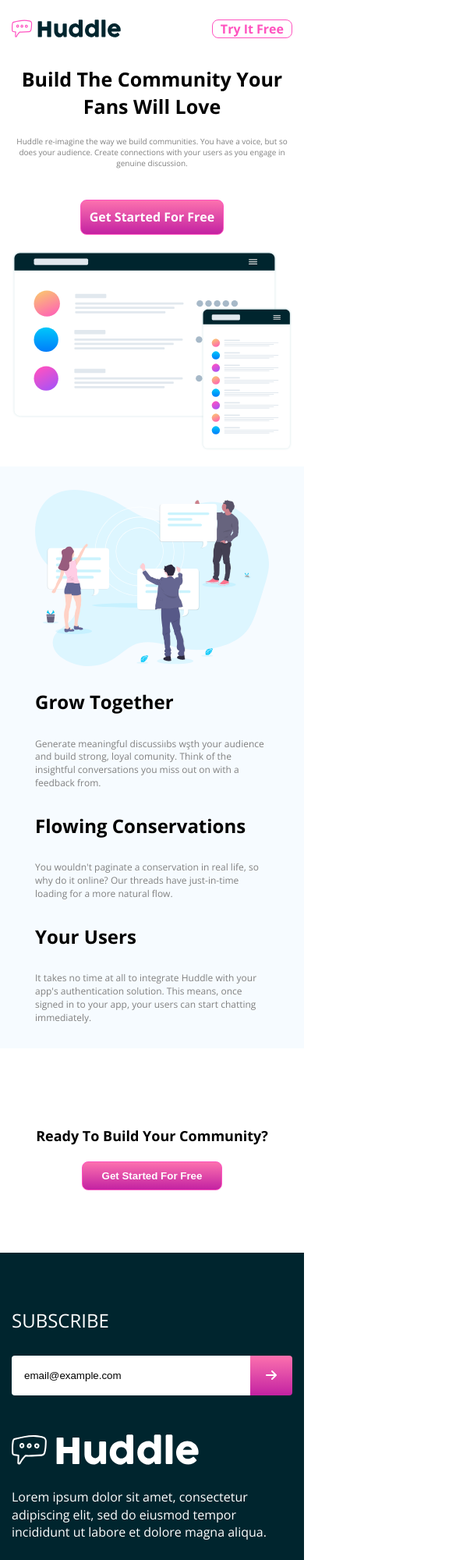
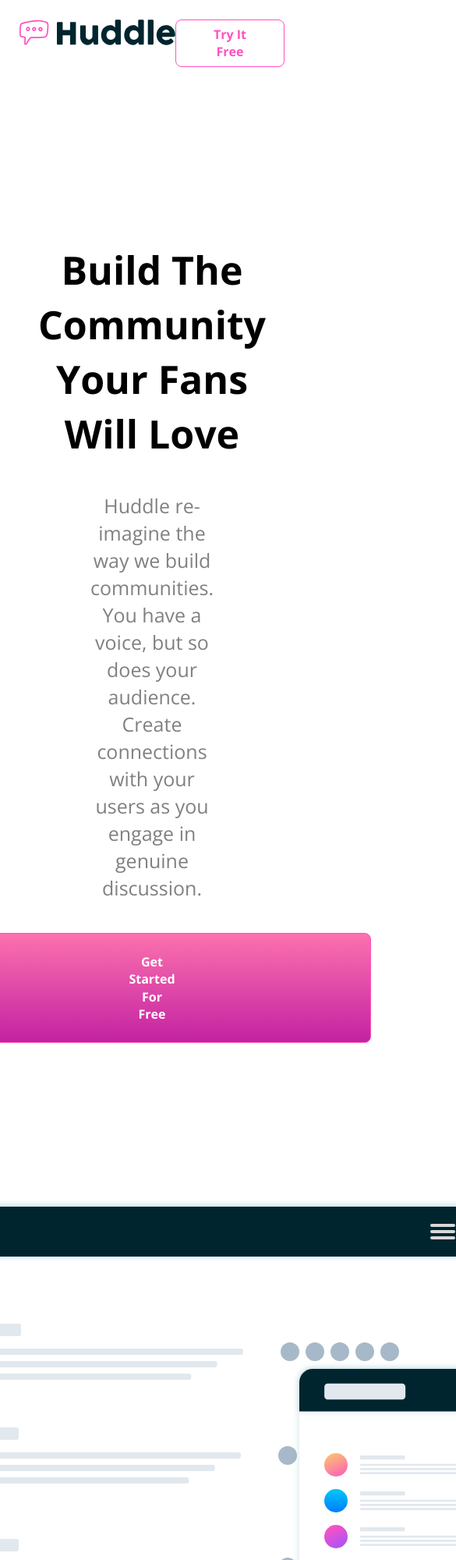
Before and after one commit to Magrebi/Huddle, a plain HTML site: page index.html in a window 390 px wide. Shown: the top 2000 px of the page at 78% size, 585 px wide, since content can reach past the window. Drawn offline with nearby package versions, Linux system fonts and the light colour scheme.

Commit message:
deleted seconde css file

```diff
--- a/index.html
+++ b/index.html
@@ -8,7 +8,6 @@
   <meta http-equiv="X-UA-Compatible" content="ie=edge">
   <link href="reset.css" type="text/css" rel="stylesheet" />
   <link href="main.css" type="text/css" rel="stylesheet" />
-  <link rel="stylesheet" href="mobile.css" type="text/css">
   <link href="https://fonts.googleapis.com/css?family=Open+Sans:400,700&display=swap" rel="stylesheet">
   <script src="https://kit.fontawesome.com/fdab13d302.js"></script>
   <title>Huddle</title>
--- a/mobile.css
+++ /dev/null
@@ -1,216 +0,0 @@
-@media only screen and (max-width: 769px) {
-
-   /*  * {
-        outline: 1px solid red !important;
-    } */
-
-    body {
-        max-width: 100%;
-    }
-
-    .container {
-        max-width: 100%;
-        padding: 0px 15px;
-        margin: auto;
-    }
-
-    .header-container {
-        display: flex;
-        justify-content: space-between;
-        padding: 25px 0px;
-    }
-
-    .huddle-logo {
-        max-width: 140px;
-    }
-
-    .huddle-logo img {
-
-    }
-
-    .huddle-signup {
-        padding: 0px 10px;
-    }
-
-    .main-text-container {
-        margin-top: 10px;
-        margin-bottom: 10px;
-        display: flex;
-        flex-direction: column;
-        align-items: center;
-    }
-
-    .main-text-container h1 {
-        font-size: 25px;
-        padding-bottom: 20px;
-    }
-
-    .main-text-container p {
-
-        font-size: 10px;
-        width: 100%;
-        text-align: center;
-        color: gray;
-        padding-bottom: 40px;
-    }
-
-    .get-started {
-        width: 50%;
-        height: auto;
-        display: inline-block;
-        padding: 10px 1px;
-
-    }
-
-    .main-img-container {
-        width: 100%;
-        margin-top: 20px;
-        margin-bottom: 20px;
-        display: flex;
-        align-items: center;
-        justify-content: center;
-        border-radius: 8px;
-    }
-
-    .main-img-container img {
-        width: 100%;
-        height: auto;
-    }
-
-    .sidebyside {
-        background-color: #f6fbff;
-    }
-
-    .sidebyside-containar {
-        display: flex;
-        flex-direction: column-reverse;
-        justify-content: center;
-        align-items: center;
-        align-content: center;
-        margin-left: 0;
-        margin-right: 0;
-        padding: 30px;
-    }
-
-    .headline {
-        font-size: 24px;
-        font-weight: 700;
-        margin: 29px 0;
-    }
-
-    .side-texts {
-        padding: 0;
-    }
-
-    .side-texts p {
-        font-size: 12px;
-        color: gray;
-    }
-
-    .side-img {
-        width: 100%;
-        flex: auto;
-        height: auto;
-        padding: 0;
-    }
-
-    .side-img img {
-        display: block;
-        width: 100%;
-        height: auto;
-    }
-
-
-.above-footer-container {
-    display: flex;
-    flex-direction: column;
-    margin: 80px 0px;
-}
-
-.above-footer-container h2 {
-    padding: 20px 5px;
-    font-size: 18px;
-}
-
-.social-medias {
-    color: white;
-    font-size: 40px;
-}
-
-footer {
-}
-
-.upside {
-    flex-direction: column;
-    padding-top: 50px;
-    padding-bottom: 50px;
-}
-
-.upside .upsidebox {
-    flex: 1;
-    order: 2;
-
-    margin-top: 30px;
-    margin-bottom: 30px;
-}
-
-
-.upside .upsidebox.upside-first .upside-text {
-    margin: 25px 0px;
-}
-
-.upside .upsidebox.upside-middle {
-    flex: 2;
-}
-
-
-.upside .upsidebox.upside-middle div {
-    width: 100%;
-    margin: 8px 0;
-    text-align: left;
-
-}
-
-.downside {
-    display: flex;
-    align-items: center;
-    justify-content: center;
-    padding: 20px;
-}
-
-.upside .upsidebox.upside-right {
-    margin: 20px 0;
-    order: 1;
-}
-
-.subscribe {
-    font-size: 24px;
-    margin-bottom: 29px;
-}
-
-.subscribe-form {
-    display: flex;
-    justify-content: center;
-}
-
-.subscribe-form input {
-    padding: 8px 16px;
-    margin: 0px;
-    outline: none;
-    width: 100%;
-    border-radius: 4px 0 0 4px;
-    border: none;
-}
-
-
-
-.formbutton {
-    font-size: 16px;
-    padding: 14px 20px;
-    margin: 0px;
-    color: white;
-    border-radius: 0 4px 4px 0;
-    background: rgb(195, 34, 162);
-    background: linear-gradient(0deg, rgba(195, 34, 162, 1) 0%, rgba(252, 113, 174, 1) 100%);
-}
-}
```
